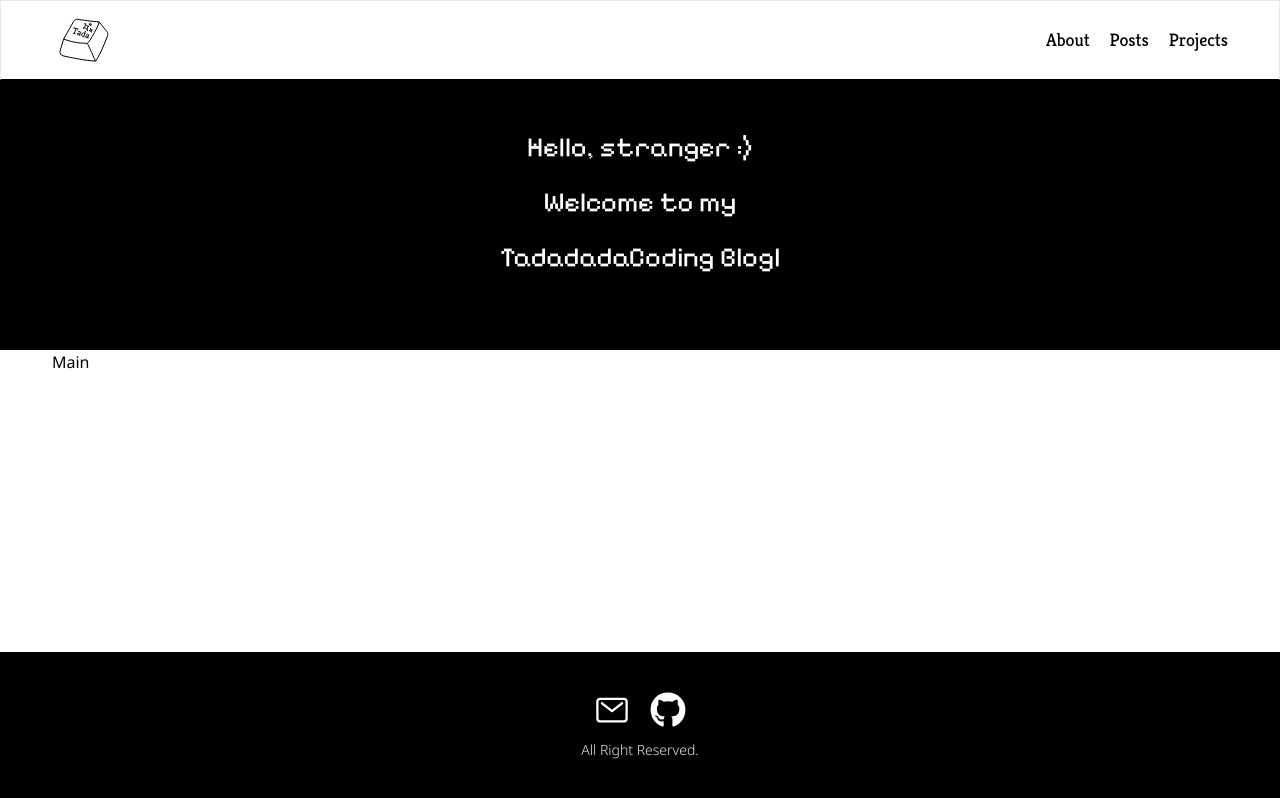
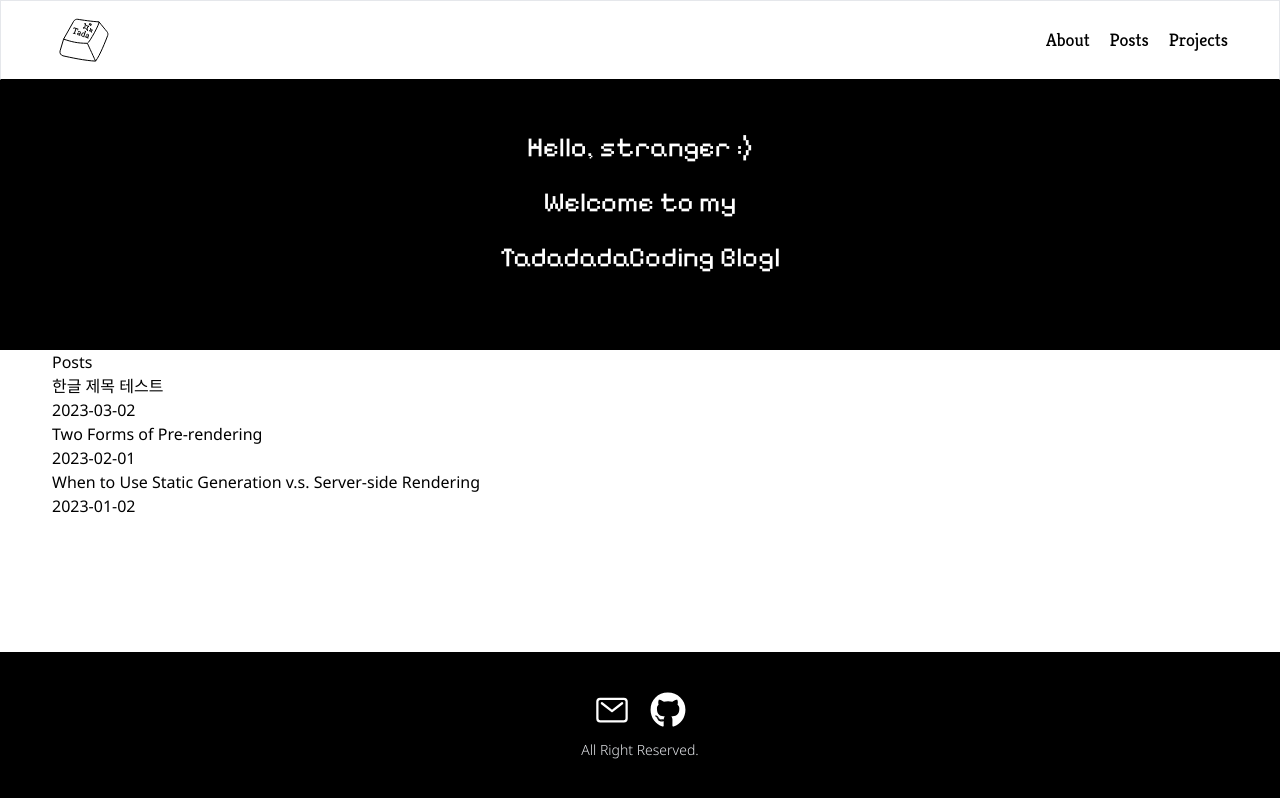
Before and after one commit to jiapril11/TadadadaCoding, a Next.js app: page / in a window 1280 px wide. Built offline with nearby package versions, Linux system fonts and the light colour scheme.

Commit message:
feat: post api basic

```diff
--- /dev/null
+++ b/data/posts/pre-rendering.md
@@ -0,0 +1,11 @@
+---
+title: "Two Forms of Pre-rendering"
+date: "2023-02-01"
+---
+
+Next.js has two forms of pre-rendering: **Static Generation** and **Server-side Rendering**. The difference is in **when** it generates the HTML for a page.
+
+- **Static Generation** is the pre-rendering method that generates the HTML at **build time**. The pre-rendered HTML is then _reused_ on each request.
+- **Server-side Rendering** is the pre-rendering method that generates the HTML on **each request**.
+
+Importantly, Next.js lets you **choose** which pre-rendering form to use for each page. You can create a "hybrid" Next.js app by using Static Generation for most pages and using Server-side Rendering for others.
--- /dev/null
+++ b/data/posts/ssg-ssr.md
@@ -0,0 +1,19 @@
+---
+title: "When to Use Static Generation v.s. Server-side Rendering"
+date: "2023-01-02"
+---
+
+We recommend using **Static Generation** (with and without data) whenever possible because your page can be built once and served by CDN, which makes it much faster than having a server render the page on every request.
+
+You can use Static Generation for many types of pages, including:
+
+- Marketing pages
+- Blog posts
+- E-commerce product listings
+- Help and documentation
+
+You should ask yourself: "Can I pre-render this page **ahead** of a user's request?" If the answer is yes, then you should choose Static Generation.
+
+On the other hand, Static Generation is **not** a good idea if you cannot pre-render a page ahead of a user's request. Maybe your page shows frequently updated data, and the page content changes on every request.
+
+In that case, you can use **Server-Side Rendering**. It will be slower, but the pre-rendered page will always be up-to-date. Or you can skip pre-rendering and use client-side JavaScript to populate data.
--- /dev/null
+++ b/data/posts/한글제목테스트.md
@@ -0,0 +1,11 @@
+---
+title: "한글 제목 테스트"
+date: "2023-03-02"
+---
+
+#테스트
+
+- ㅎㅎ
+- ㅁㅁ
+- ㄱㄱ
+- ㄴㄴ
--- a/package.json
+++ b/package.json
@@ -9,11 +9,15 @@
     "lint": "next lint"
   },
   "dependencies": {
+    "date-fns": "^2.30.0",
+    "gray-matter": "^4.0.3",
     "next": "13.5.4",
     "react": "^18",
     "react-dom": "^18",
     "react-icons": "^4.11.0",
-    "react-type-animation": "^3.2.0"
+    "react-type-animation": "^3.2.0",
+    "remark": "^15.0.1",
+    "remark-html": "^16.0.1"
   },
   "devDependencies": {
     "@types/node": "^20",
--- /dev/null
+++ b/src/app/components/Posts/Date.tsx
@@ -0,0 +1,9 @@
+import { parseISO, format } from "date-fns";
+
+type Props = {
+  dateString: string;
+};
+export default function Date({ dateString }: Props) {
+  const date = parseISO(dateString);
+  return <p>{format(date, "LLLL dd, yyyy")}</p>;
+}
--- a/src/app/page.tsx
+++ b/src/app/page.tsx
@@ -1,11 +1,26 @@
+import { getSortedPostsData } from "@/service/posts";
 import MainBanner from "./components/Home/MainBanner";
 import WidthLayout from "./components/WidthLayout";
+import Link from "next/link";
 
-export default function Home() {
+export default async function Home() {
+  const posts = getSortedPostsData(8);
   return (
     <>
       <MainBanner />
-      <WidthLayout>Main</WidthLayout>
+      <WidthLayout>
+        <h2>Posts</h2>
+        <ul>
+          {posts.map((post) => (
+            <li key={post.id}>
+              <Link href={`/posts/${post.id}`}>
+                <p>{post.title}</p>
+                <p>{post.date}</p>
+              </Link>
+            </li>
+          ))}
+        </ul>
+      </WidthLayout>
     </>
   );
 }
--- /dev/null
+++ b/src/app/posts/[slug]/page.tsx
@@ -0,0 +1,21 @@
+import Date from "@/app/components/Posts/Date";
+import { getPostData } from "@/service/posts";
+import React from "react";
+
+type Props = {
+  params: {
+    slug: string;
+  };
+};
+
+export default async function PostPage({ params: { slug } }: Props) {
+  const postData = await getPostData(decodeURIComponent(slug));
+  return (
+    <div>
+      <h2>{postData.title}</h2>
+      <p>{postData.id}</p>
+      <Date dateString={postData.date} />
+      <div dangerouslySetInnerHTML={{ __html: postData.contentHtml }} />
+    </div>
+  );
+}
--- a/src/app/posts/page.tsx
+++ b/src/app/posts/page.tsx
@@ -1,6 +1,22 @@
 import React from "react";
 import WidthLayout from "../components/WidthLayout";
+import { getSortedPostsData } from "@/service/posts";
+import Link from "next/link";
 
-export default function PostsPage() {
-  return <WidthLayout>Posts</WidthLayout>;
+export default async function PostsPage() {
+  const posts = getSortedPostsData();
+  return (
+    <WidthLayout>
+      <ul>
+        {posts.map((post) => (
+          <li key={post.id}>
+            <Link href={`/posts/${post.id}`}>
+              <p>{post.title}</p>
+              <p>{post.date}</p>
+            </Link>
+          </li>
+        ))}
+      </ul>
+    </WidthLayout>
+  );
 }
--- /dev/null
+++ b/src/service/posts.ts
@@ -0,0 +1,63 @@
+import path from "path";
+import fs from "fs";
+import matter from "gray-matter";
+import { remark } from "remark";
+import html from "remark-html";
+
+const postsDirectory = path.join(process.cwd(), "data", "posts");
+
+export function getSortedPostsData(num?: number) {
+  const fileNames = fs.readdirSync(postsDirectory);
+  const allPostsData = fileNames.map((fileName) => {
+    const id = fileName.replace(/\.md$/, "");
+
+    const fullPath = path.join(postsDirectory, fileName);
+    const fileContents = fs.readFileSync(fullPath, "utf8");
+
+    const matterResult = matter(fileContents);
+
+    return {
+      id,
+      ...(matterResult.data as {
+        title: string;
+        date: string;
+      }),
+    };
+  });
+
+  return allPostsData
+    .sort((a, b) => (a.date < b.date ? 1 : -1))
+    .slice(0, num ? num : allPostsData.length);
+}
+
+// export function getAllPostIds() {
+//   const fileNames = fs.readdirSync(postsDirectory);
+//   return fileNames.map((fileName) => {
+//     return {
+//       params: {
+//         id: fileName.replace(/\.md$/, ""),
+//       },
+//     };
+//   });
+// }
+
+export async function getPostData(id: string) {
+  const fullPath = path.join(postsDirectory, `${id}.md`);
+  const fileContents = fs.readFileSync(fullPath, "utf8");
+
+  const matterResult = matter(fileContents);
+
+  const processdContent = await remark()
+    .use(html)
+    .process(matterResult.content);
+  const contentHtml = processdContent.toString();
+
+  return {
+    id,
+    contentHtml,
+    ...(matterResult.data as {
+      title: string;
+      date: string;
+    }),
+  };
+}
```
Also changed, not shown: 1 other file (tests, documents, lock files or other folders).
